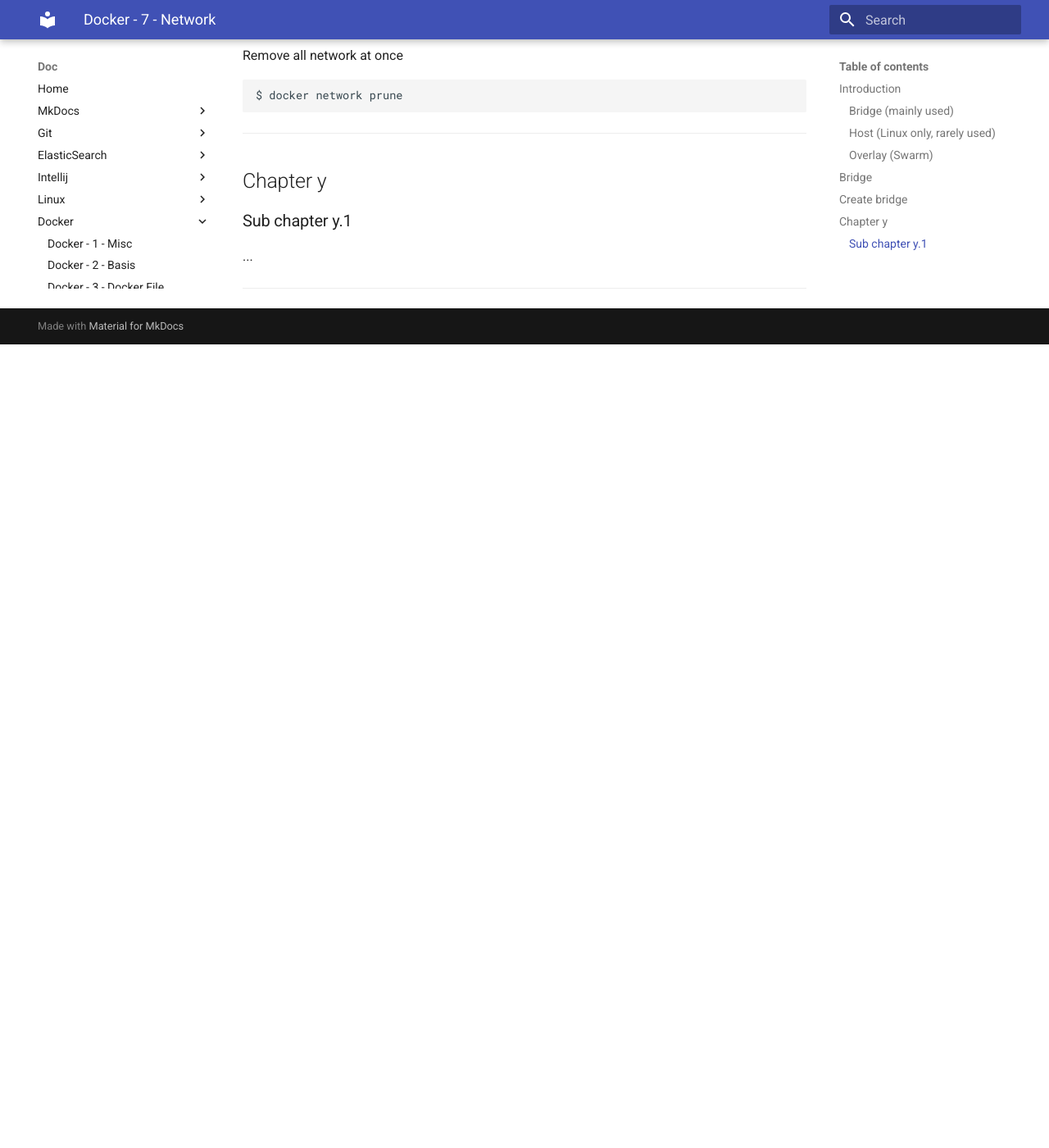
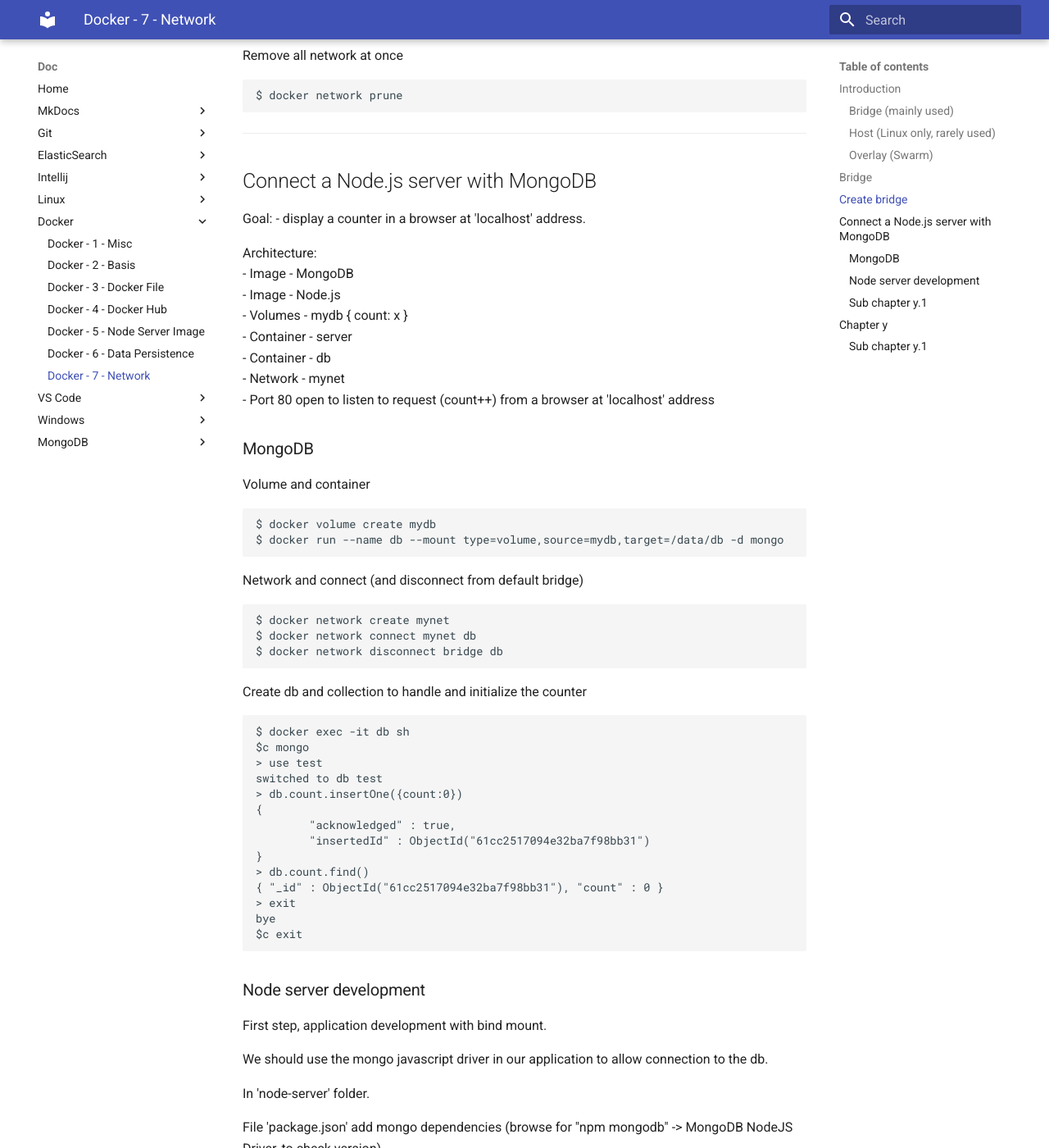
Before and after one commit to oldu73/doc, an MkDocs documentation site: the page built from docs/docker/7-docker-network.md, in a window 1280 px wide and 1400 px high, scrolled down 3869 px. Shown: the whole window at 82% size. Built offline with MkDocs 1.6.1 and Material for MkDocs 9.7.7, drawn with Linux system fonts in a browser that asks for light colours; before the commit the page ends 4289 px from its top, so only the background shows below that; some of the changed text lies outside the part shown.

Commit message:
docker - network - Connect a Node.js server with MongoDB - development environment setup

````diff
--- a/docs/docker/7-docker-network.md
+++ b/docs/docker/7-docker-network.md
@@ -187,6 +187,121 @@
 
 ***
 
+## Connect a Node.js server with MongoDB
+
+Goal: - display a counter in a browser at 'localhost' address.
+
+Architecture:
+- Image - MongoDB
+- Image - Node.js
+- Volumes - mydb { count: x }
+- Container - server
+- Container - db
+- Network - mynet
+- Port 80 open to listen to request (count++) from a browser at 'localhost' address
+
+### MongoDB
+Volume and container
+```console
+$ docker volume create mydb
+$ docker run --name db --mount type=volume,source=mydb,target=/data/db -d mongo
+```
+
+Network and connect (and disconnect from default bridge)
+```console
+$ docker network create mynet
+$ docker network connect mynet db
+$ docker network disconnect bridge db
+```
+
+Create db and collection to handle and initialize the counter
+```console
+$ docker exec -it db sh
+$c mongo
+> use test
+switched to db test
+> db.count.insertOne({count:0})
+{
+        "acknowledged" : true,
+        "insertedId" : ObjectId("61cc2517094e32ba7f98bb31")
+}
+> db.count.find()
+{ "_id" : ObjectId("61cc2517094e32ba7f98bb31"), "count" : 0 }
+> exit
+bye
+$c exit
+```
+
+### Node server development
+
+First step, application development with bind mount.
+
+We should use the mongo javascript driver in our application to allow connection to the db.
+
+In 'node-server' folder.
+
+File 'package.json' add mongo dependencies (browse for "npm mongodb" -> MongoDB NodeJS Driver, to check version)
+```json
+{
+    "dependencies": {
+      "express": "^4.17.1",
+      "mongodb": "^3.6.2",
+      "nodemon": "^2.0.6"
+    }
+}
+```
+^version “Compatible with version”, will update you to all future minor/patch versions, without incrementing the major version. ^2.3.4 will use releases from 2.3.4 to <3.0.0.
+
+Dockerfile
+```
+FROM node:alpine
+WORKDIR /app
+COPY ./package.json .
+RUN npm install
+COPY . .
+ENV PATH=$PATH:/app/node_modules/.bin
+CMD ["nodemon", "-L", "src/app.js"]
+```
+
+Build image in 'node-server' folder
+```console
+$ docker build -t node-server .
+```
+
+Application is in js file 'node-server/src/app.js'
+```javascript
+const express = require("express");
+
+const app = express();
+
+app.get("*", (req, res) => {
+  res.status(200).json("Hello, world!");
+});
+
+app.listen(80);
+
+```
+
+To develop application use a bind mount
+```console
+$ docker run --name server --mount type=bind,source="$(pwd)"/src,target=/app/src -p 80:80 --network mynet node-server
+```
+
+Browse to 'localhost'.
+Observe live change availability by editing "Hello, world!" response in 'app.js' file and refreshing 'localhost' page in internet browser.
+
+Check that port '80' is published for 'server' container
+```console
+$ docker container port server
+80/tcp -> 0.0.0.0:80
+```
+
+### Sub chapter y.1
+
+...
+
+***
+
 ## Chapter y
 
 ### Sub chapter y.1
--- a/mkdocs.yml
+++ b/mkdocs.yml
@@ -27,6 +27,8 @@
         - 'VS Code - Misc': 'vscode/vscode.md'
     - Windows:
         - 'Windows - Misc': 'windows/windows.md'
+    - MongoDB:
+        - 'MongoDB - Misc': 'mongodb/mongodb.md'
 
 # $ mkdocs build
 # $ mkdocs gh-deploy
````
Also changed, not shown: docs/mongodb/mongodb.md (added, +11 -0 lines).
